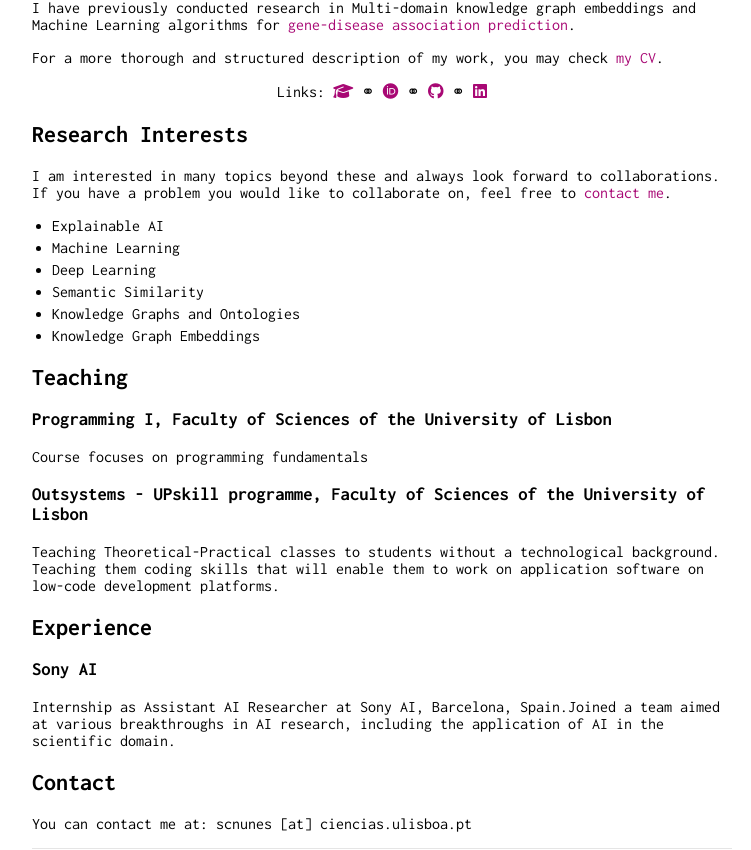
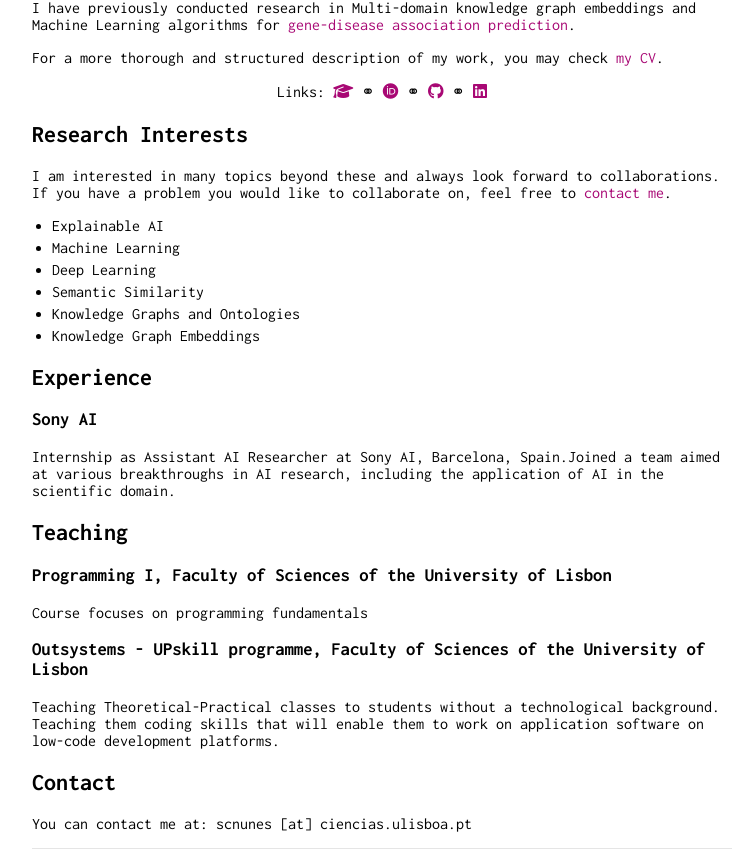
Before and after one commit to SusanaPNunes/susanapnunes.github.io, a Jekyll site: the page built from index.md, in a window 1280 px wide, cut to the strip 430-1280 px from the top of the page. Shown: the whole strip, without its empty margins (258-1009 px from the left). Built offline with Jekyll 4.4.1, drawn with Linux system fonts in a browser that asks for light colours; nearby versions of some CDN libraries; part of the change alters nothing that is shown.

```diff
--- a/index.md
+++ b/index.md
@@ -37,6 +37,12 @@ I am interested in many topics beyond these and always look forward to collabora
 * Knowledge Graphs and Ontologies
 * Knowledge Graph Embeddings
 
+## Experience
+
+### Sony AI
+
+Internship as Assistant AI Researcher at Sony AI, Barcelona, Spain.Joined a team aimed at various breakthroughs in AI research, including the application of AI in the scientific domain.
+
 ## Teaching
 
 ### Programming I, Faculty of Sciences of the University of Lisbon
@@ -47,11 +53,6 @@ Course focuses on programming fundamentals
 
 Teaching Theoretical-Practical classes to students without a technological background. Teaching them coding skills that will enable them to work on application software on low-code development platforms.
 
-## Experience
-
-### Sony AI
-
-Internship as Assistant AI Researcher at Sony AI, Barcelona, Spain.Joined a team aimed at various breakthroughs in AI research, including the application of AI in the scientific domain.
 
 ## Contact
 
```
